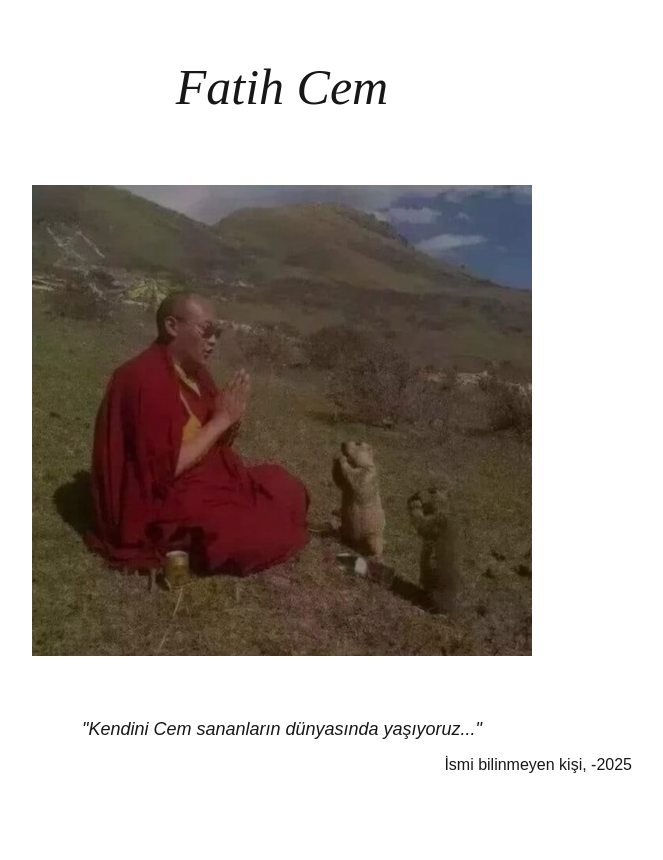
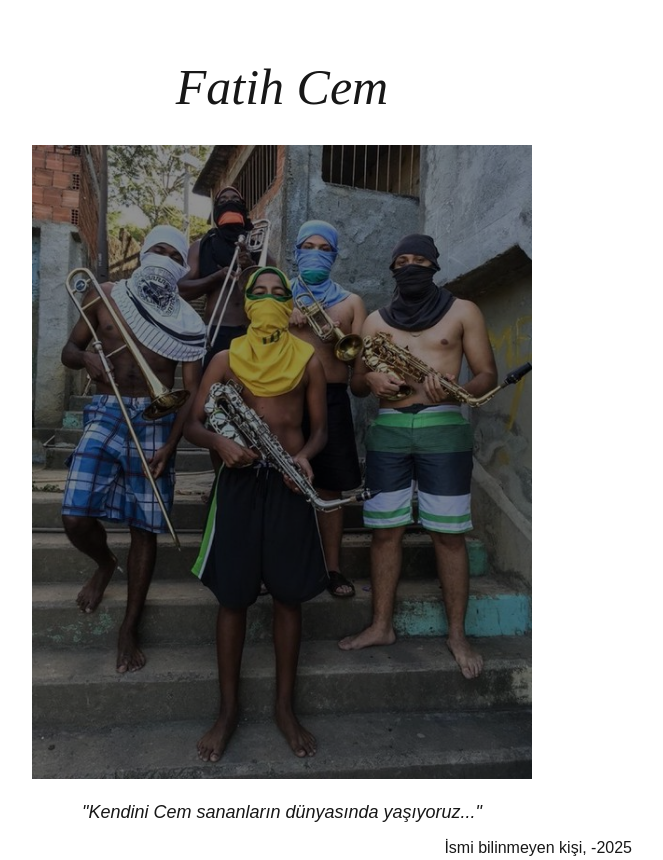
Before and after one commit to Bruhun/learnreact, a Next.js app: page / in a window 1280 px wide. Shown: the whole page, without its empty margins (358-1021 px from the left). Before the commit the page ends 800 px from the top, so only its background shows below. Built offline with nearby package versions, Linux system fonts and the light colour scheme.

Commit message:
added trala.png and divided photo and text parts to dynamic static performance enhancing shise

```diff
--- /dev/null
+++ b/src/app/RandomImage.tsx
@@ -0,0 +1,57 @@
+"use client"
+import Image from "next/image";
+import { useEffect, useState } from "react";
+
+export default function RandomImage() {
+  const [selectedImage, setSelectedImage] = useState("");
+  const [brightness, setBrightness] = useState("");
+  const [golden, setGolden] = useState(false);
+  const [prism, setPrism] = useState(false);
+
+  useEffect(() => {
+    const images = [
+      "/images/chess.jpg",
+      "/images/man.jpg",
+      "/images/home.jpg",
+      "/images/monk.jpg",
+      "/images/sax.jpg",
+      "/images/trala.png",
+    ];
+
+    const randIndex = Math.floor(Math.random() * images.length);
+    setSelectedImage(images[randIndex]);
+
+    const randBrightness = Math.random() * 0.8 + 0.2;
+    setBrightness(`brightness(${randBrightness})`);
+
+    if (randBrightness > 0.95) {
+      setPrism(true);
+    } else if (randBrightness > 0.9) {
+      setGolden(true);
+    }
+  }, []);
+
+  if (!selectedImage) {
+    return <div style={{ height: "500px", width: "500px", margin: "20px auto" }}></div>;
+  }
+
+  return (
+    <Image
+      src={selectedImage}
+      alt="Fatih Cem"
+      width={500}
+      height={500}
+      style={{
+        filter: brightness,
+        border: prism
+          ? "3px solid rgb(67, 220, 255)"
+          : golden
+            ? "2px solid gold"
+            : "none",
+        display: "block",
+        margin: "20px auto",
+        maxWidth: "100%"
+      }}
+    />
+  );
+}
--- a/src/app/page.tsx
+++ b/src/app/page.tsx
@@ -1,71 +1,15 @@
-"use client"
-import Image from "next/image";
-import { useEffect, useState } from "react";
+import RandomImage from "./RandomImage";
 
 export default function Home() {
-
-
-  // Create states for all random/calculated values
-  const [selectedImage, setSelectedImage] = useState("");
-  const [brightness, setBrightness] = useState("");
-  const [golden, setGolden] = useState(false);
-  const [prism, setPrism] = useState(false);
-
-  // Calculate everything in useEffect on component mount
-  useEffect(() => {
-    const images = [
-    "/images/chess.jpg",
-    "/images/man.jpg",
-    "/images/home.jpg",
-    "/images/monk.jpg",
-    "/images/sax.jpg",
-  ];
-    // Random image selection
-    const randIndex = Math.floor(Math.random() * images.length);
-    setSelectedImage(images[randIndex]);
-
-    // Random brightness
-    const randBrightness = Math.random() * 0.8 + 0.2;
-    setBrightness(`brightness(${randBrightness})`);
-
-    // Special cases
-    if (randBrightness > 0.95) {
-      setPrism(true);
-    } else if (randBrightness > 0.9) {
-      setGolden(true);
-    }
-  }, []);
-
   return (
     <div style={{marginTop: "50px", display: "flex", flexDirection: "column", height: "90vh"}}>
 
-      <h1 style={{fontSize: "50px", fontStyle: "italic", fontFamily: "bastligen"}}>
+      <h1 style={{fontSize: "50px", fontStyle: "italic", fontFamily: "Bastligen"}}>
         <center>Fatih Cem</center>
       </h1>
 
-      <div style={{
-        margin: "40px auto",
-        maxWidth: "600px",
-        padding: "20px",
-        position: "relative"
-      }}>
-        {selectedImage && (
-          <Image
-            src={selectedImage}
-            alt="Fatih Cem"
-            width={500}
-            height={500}
-            style={{
-              filter: brightness,
-              border: prism
-                ? "3px solid rgb(67, 220, 255)"
-                : golden
-                  ? "2px solid gold"
-                  : "none"
-            }}
-          />
-        )}
-      </div>
+      {/* This is your client component */}
+      <RandomImage />
 
       <div style={{
         marginTop: "auto",
```
Also changed, not shown: 1 other file (tests, documents, lock files or other folders).
